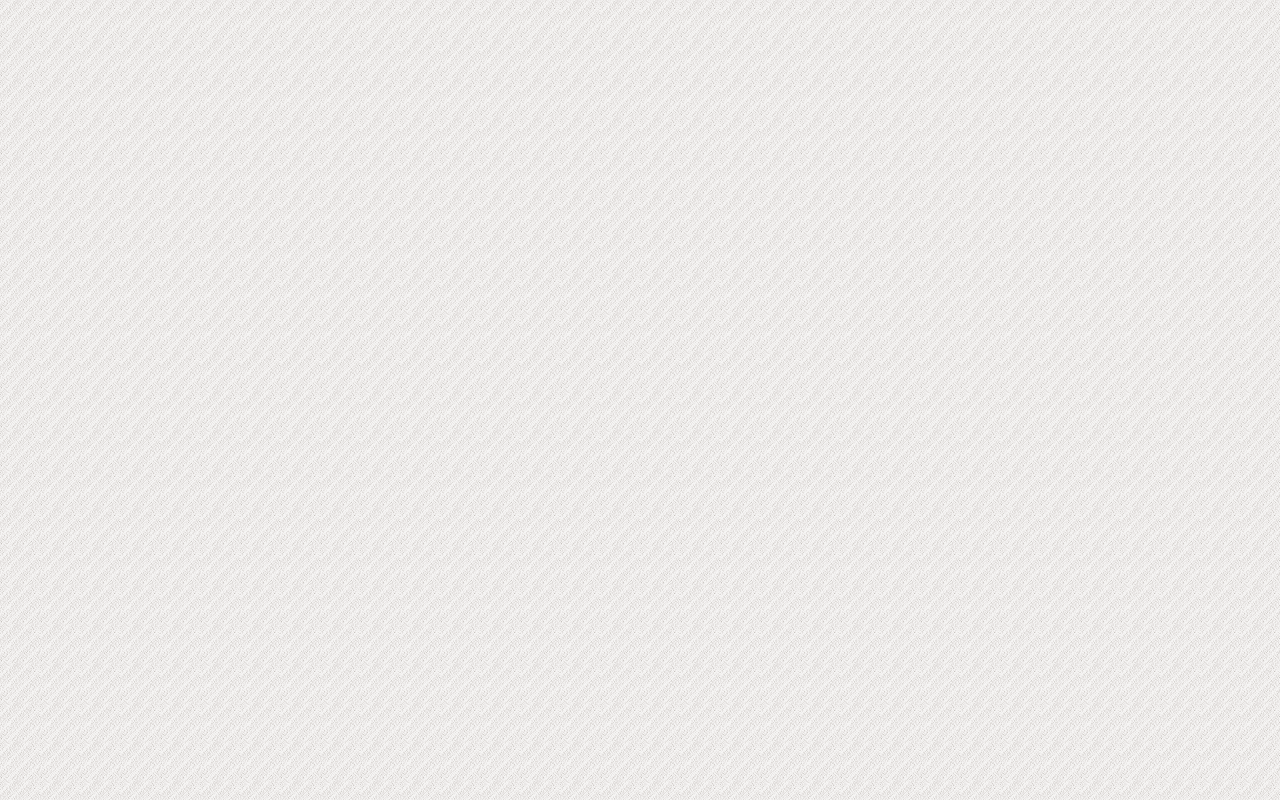
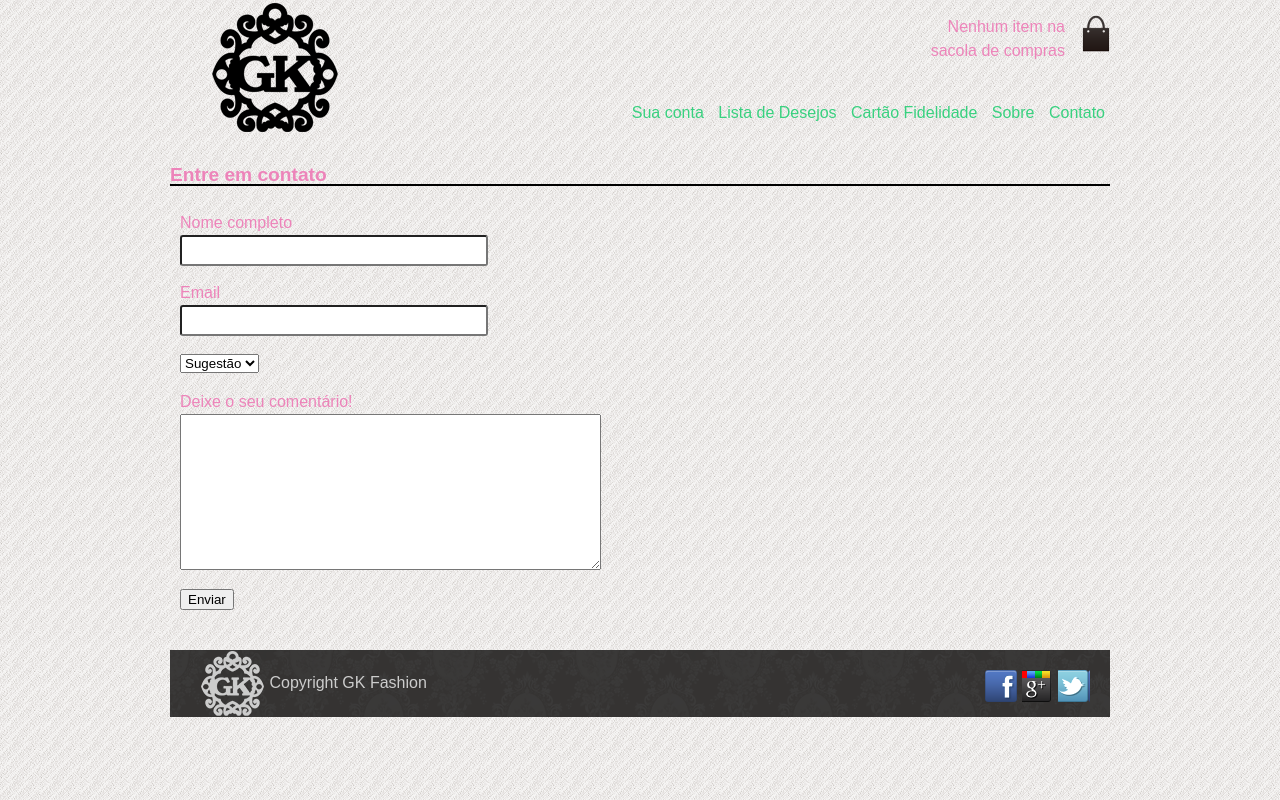
Before and after one commit to RenanSycer/Assessment-infnet-gkfashion, a plain HTML site: page contato.html in a window 1280 px wide. Drawn offline with Linux system fonts and the light colour scheme.

Commit message:
alterações na index e contato

```diff
--- a/CSS/styles.css
+++ b/CSS/styles.css
@@ -290,3 +290,13 @@ section.painel h2{
 	text-transform: uppercase;
 	margin-bottom: 10px;
 }
+
+/* Contato */
+form p{
+	padding: 0;
+}
+input{
+	height: 25px;
+	border-radius: 3px;
+	width: 300px;
+}
--- a/contato.html
+++ b/contato.html
@@ -9,6 +9,75 @@
 	<title>GK Fashion - Contato</title>
 </head>
 <body>
+	<div id="container">
+		<header>
+				<a href="index.html"><h1>GK Fashion</h1></a>
+				<p class="sacola"> Nenhum item na sacola de compras</p>
+				<nav class="menu-principal">
+					<ul>
+						<li>
+							<a href="">Sua conta</a>
+						</li>
+						<li>
+							<a href="">Lista de Desejos</a>
+						</li>
+						<li>
+							<a href="">Cartão Fidelidade</a>
+						</li>
+						<li>
+							<a href="sobre.html">Sobre</a>
+						</li>
+						<li>
+							<a href="">Contato</a>
+						</li>
+					</ul>
+				</nav>
+		</header>
 
+		<main role="main">
+			<section id="contato">
+				<h2>Entre em contato</h2>
+				<form>
+
+					<p><label for="cNome">Nome completo</label></p>
+					<input type="text" name="tNome" id="cNome" size="20" maxlength="25" required=""/>
+
+					<p><label for="cEmail">Email</label></p>
+					<input type="email" name="eEmail" id="cEmail" size="20" maxlength="25" required=""/>
+					<p>
+						<select name="cars">
+				    		<option value="sugestao">Sugestão</option>
+				    		<option value="critica">Crítica</option>
+				    		<option value="elogio">Elogio</option>
+				    		<option value="outros">Outros</option>
+				  		</select>
+				  	</p>
+				  	<p><label for="cComentario">Deixe o seu comentário!</label></p>
+				  	<textarea name="tCommentario" id="cComentario" required="" rows="10" cols="50"></textarea>
+				  	<br>
+				  	<br>
+				  	<button type="submit" id="buttonComent">Enviar</button>
+				</form>
+			</section>
+		</main>
+		<footer>
+			<div class="caixa-footer">
+				<img src="img/logo_rodape.png">
+				Copyright GK Fashion
+				<ul class="social">
+					<li>
+						<a href="http://www.facebook.com/gkfashion" target="_blank">facebook</a>
+					</li>
+					<li>
+						<a href="http://www.twitter.com/gkfashion" target="_blank">twitter</a>
+					</li>
+					<li>
+						<a href="http://www.plus.google.com/gkfashion" target="_blank">google</a>
+					</li>
+				</ul>
+			</div>
+		</footer>
+
+	</div>
 </body>
 </html>
```
Also changed, not shown: index.html (+1 -1 lines), sobre.html (+20 -0 lines).
